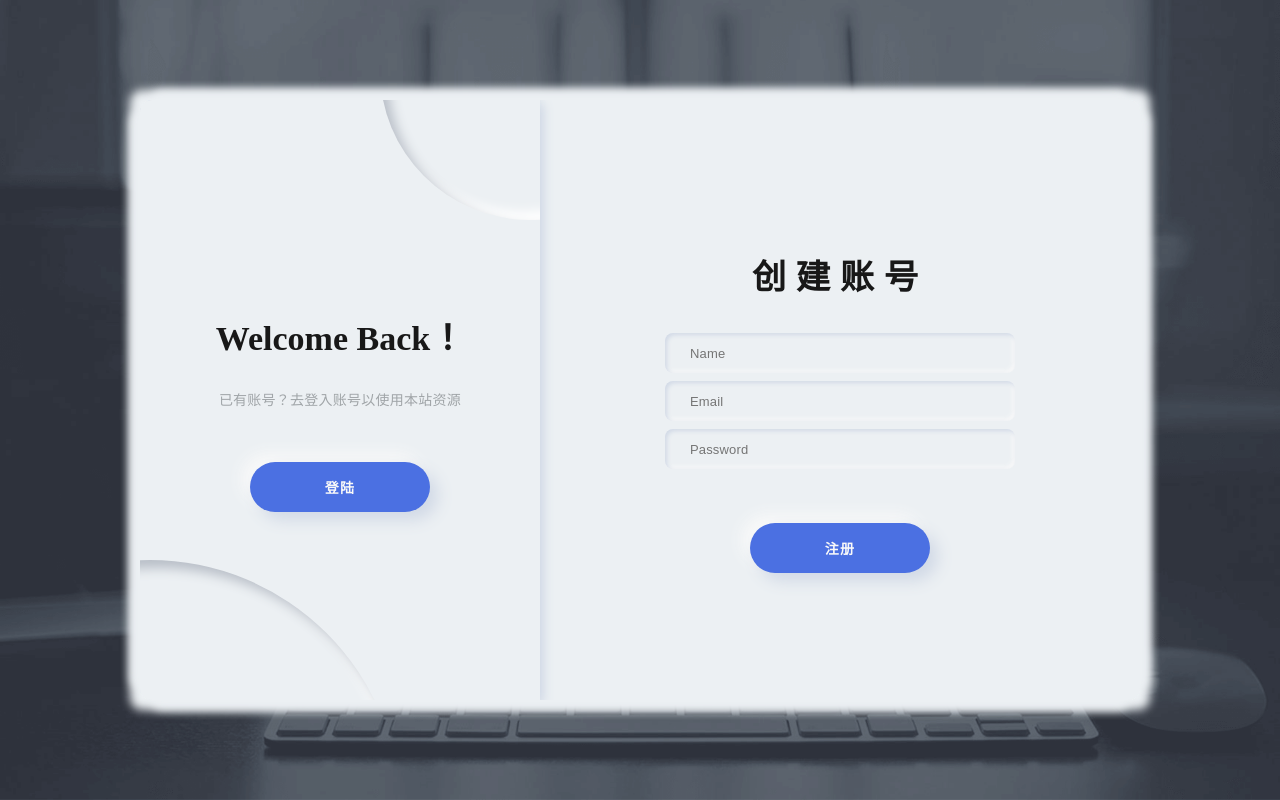
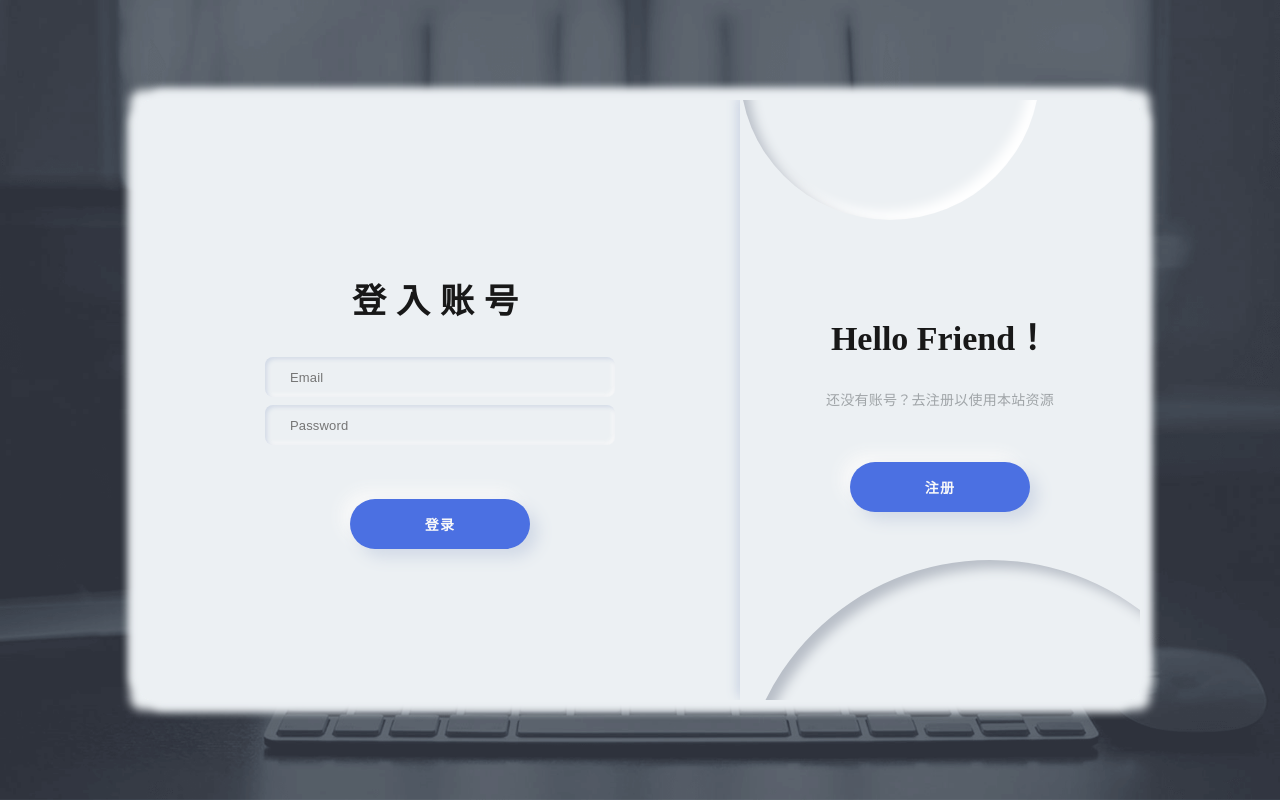
Before and after one commit to ling-yuan/Legal-Knowledge-System, a Django app: page /login/?showLogin=1 in a window 1280 px wide. Run offline with Django 5.2, Linux system fonts and the light colour scheme.

Commit message:
优化登录注册逻辑，增加表单验证及消息提示

```diff
--- a/Legal_Knowledge_System/app/templates/components/navbar.html
+++ b/Legal_Knowledge_System/app/templates/components/navbar.html
@@ -104,7 +104,7 @@
                     </li>
                 {% else %}
                     <li class="nav-item">
-                        <a class="nav-link" href="{% url 'login' %}">登录</a>
+                        <a class="nav-link" href="{% url 'login' %}?showLogin=1">登录</a>
                     </li>
                     <li class="nav-item">
                         <a class="nav-link" href="{% url 'login' %}">注册</a>
--- a/Legal_Knowledge_System/app/templates/login.html
+++ b/Legal_Knowledge_System/app/templates/login.html
@@ -21,8 +21,11 @@
                 {% csrf_token %}
                 <h2 class="form_title title">创建账号</h2>
                 <input type="text" class="form_input" placeholder="Name" name="uname">
+                <input type="password" class="form_input" placeholder="Password" name="upwd">
                 <input type="email" class="form_input" placeholder="Email" name="uemail">
-                <input type="password" class="form_input" placeholder="Password" name="upwd">
+                {% if not showLogin %}
+                    {% for msg in massages %}<p class="form_msg">{{ msg }}</p>{% endfor %}
+                {% endif %}
                 <button class="form_button button submit" type="submit">注册</button>
             </form>
         </div>
@@ -30,10 +33,13 @@
             <form action="{% url 'doLogin' %}" method="post" class="form" id="b-form">
                 {% csrf_token %}
                 <h2 class="form_title title">登入账号</h2>
-                <input type="text" class="form_input" placeholder="Name" name="uname">
+                {% comment %} <input type="text" class="form_input" placeholder="Name" name="uname"> {% endcomment %}
                 <input type="email" class="form_input" placeholder="Email" name="uemail">
                 <input type="password" class="form_input" placeholder="Password" name="upwd">
-                <a class="form_link">忘记密码？</a>
+                {% comment %} <a class="form_link">忘记密码？</a> {% endcomment %}
+                {% if showLogin %}
+                    {% for msg in massages %}<p class="form_msg">{{ msg }}</p>{% endfor %}
+                {% endif %}
                 <button class="form_button button submit" type="submit">登录</button>
             </form>
         </div>
@@ -82,6 +88,8 @@
             switchBtn[i].addEventListener("click", changeForm)
     }
     window.addEventListener("load", shell);
-
     </script>
+    {% if showLogin %}
+        <script>changeForm();</script>
+    {% endif %}
 </body>
--- a/Legal_Knowledge_System/app/views.py
+++ b/Legal_Knowledge_System/app/views.py
@@ -10,6 +10,8 @@ from django.contrib.auth import logout as auth_logout
 from django.contrib.auth.models import User
 from django.contrib import messages
 from .utils import check_login
+
+# messages_list= get_messages(request)
 
 
 # Create your views here.
@@ -29,7 +31,11 @@ def login(request: HttpRequest):
     login/
     登录页面
     """
-    return render(request, "login.html")
+    t = {
+        "showLogin": True if request.GET.get("showLogin", True) == "1" else False,
+        "massages": messages.get_messages(request),
+    }
+    return render(request, "login.html", t)
 
 
 def doLogin(request: HttpRequest):
@@ -38,18 +44,25 @@ def doLogin(request: HttpRequest):
     登录逻辑
     """
     if request.method == "POST":
-        uname = request.POST.get("uname", "")
+        # uname = request.POST.get("uname", "")
         uemail = request.POST.get("uemail", "")
         upwd = request.POST.get("upwd", "")
-        user = authenticate(email=uemail, password=upwd, username=uname)
+        # 根据email查询用户
+        user = User.objects.filter(email=uemail).first()
         if user:
-            auth_login(request, user)
-            request.session["uname"] = user.username
-            messages.success(request, "登录成功")
-            return redirect("index")
+            uname = user.username
+            user = authenticate(password=upwd, username=uname)
+            if user:
+                auth_login(request, user)
+                request.session["uname"] = user.username
+                # messages.success(request, "登录成功")
+                return redirect("index")
+            else:
+                messages.error(request, "用户名或密码有误")
+                return redirect("/login/?showLogin=1")
         else:
-            messages.error(request, "登录失败")
-            return redirect("login")
+            messages.error(request, "用户不存在，请先注册")
+            return redirect("/login/?showLogin=0")
     else:
         return HttpResponse("Method Error")
 
@@ -63,16 +76,25 @@ def doRegister(request: HttpRequest):
         uname = request.POST.get("uname", "")
         uemail = request.POST.get("uemail", "")
         upwd = request.POST.get("upwd", "")
+        if uname == "" or uemail == "" or upwd == "":
+            messages.error(request, "用户名、邮箱或密码均不能为空")
+            return redirect("/login/?showLogin=0")
+        if User.objects.filter(email=uemail).exists():
+            messages.error(request, "邮箱已被使用")
+            return redirect("/login/?showLogin=0")
+        elif User.objects.filter(username=uname).exists():
+            messages.error(request, "用户名已被使用")
+            return redirect("/login/?showLogin=0")
         user = User.objects.create_user(username=uname, email=uemail, password=upwd)
         user.save()
         if user:
             auth_login(request, user)
             request.session["uname"] = user.username
-            messages.success(request, "登录成功")
+            # messages.success(request, "登录成功")
             return redirect("index")
         else:
             messages.error(request, "注册失败")
-            return redirect("login")
+            return redirect("/login/?showLogin=0")
     else:
         return HttpResponse("Method Error")
 
```
